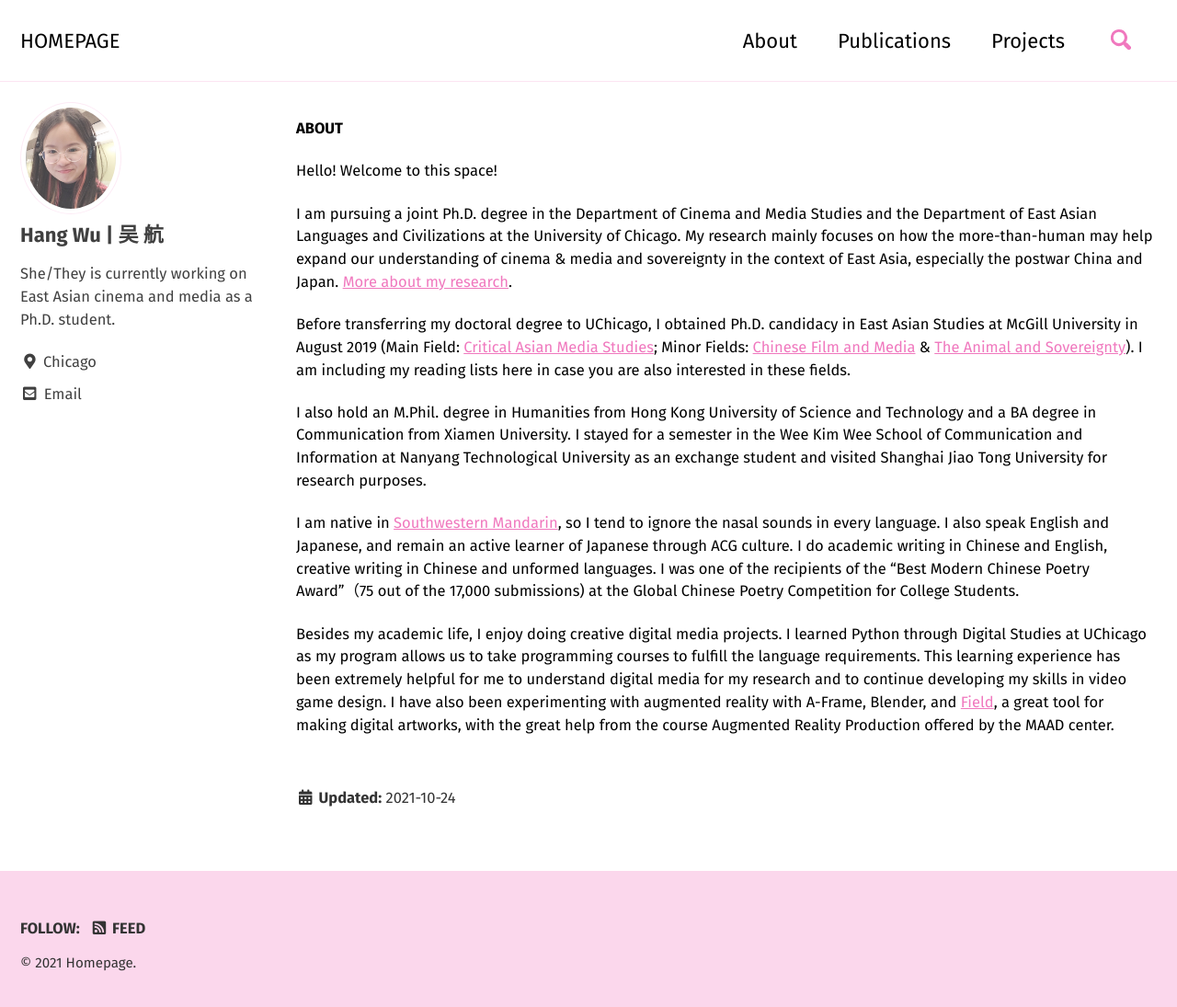
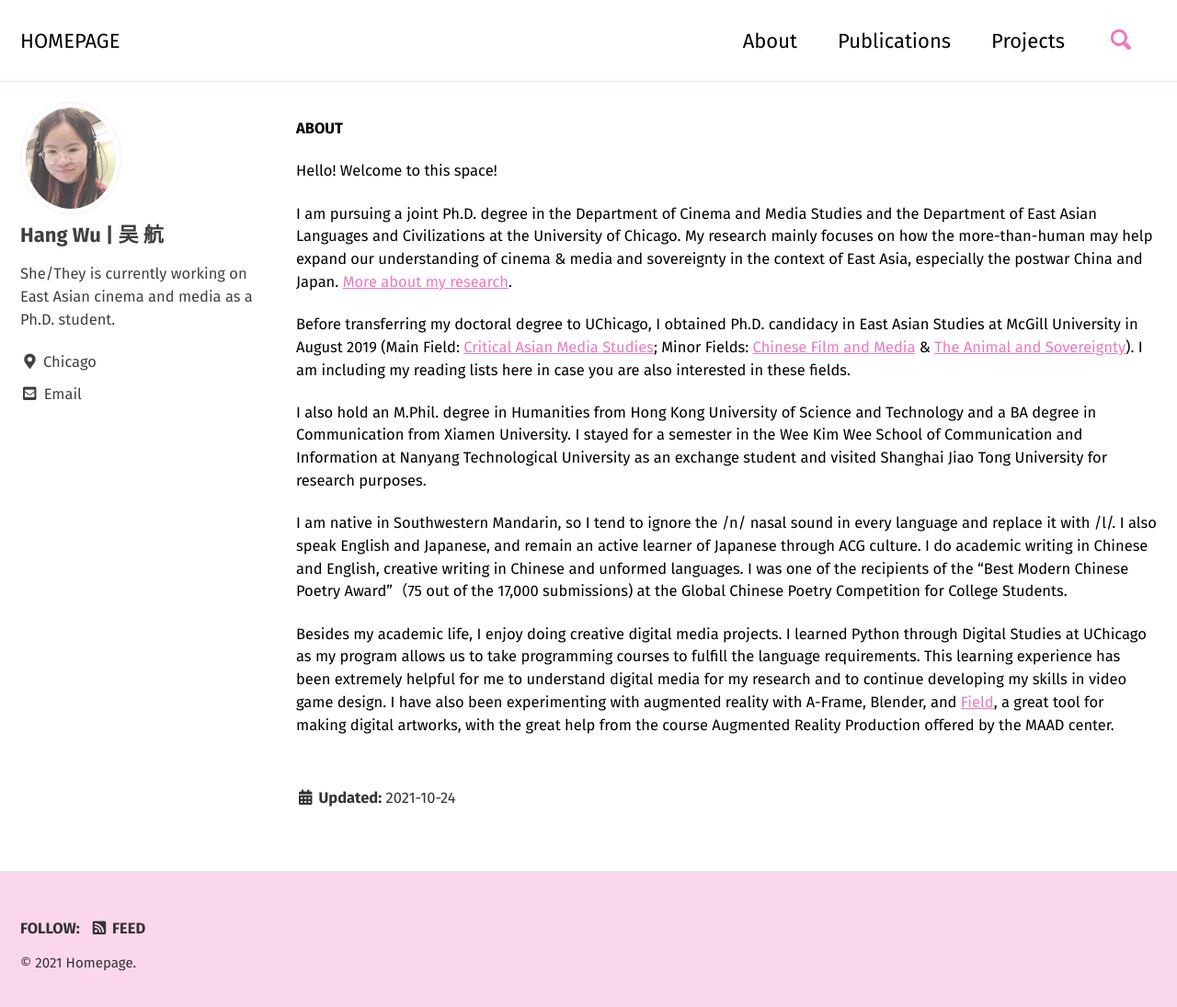
Before and after one commit to hangwu12/homepage, a Jekyll site: the page built from _pages/about.md, in a window 1280 px wide and 1102 px high. Shown: the top 1095 px of the window at 92% size. Built offline with Jekyll 4.4.1, drawn with Linux system fonts in a browser that asks for light colours; cached includes are drawn as plain includes.

Commit message:
Update about.md

```diff
--- a/_pages/about.md
+++ b/_pages/about.md
@@ -18,6 +18,6 @@ Before transferring my doctoral degree to UChicago, I obtained Ph.D. candidacy i
 
 I also hold an M.Phil. degree in Humanities from Hong Kong University of Science and Technology and a BA degree in Communication from Xiamen University. I stayed for a semester in the Wee Kim Wee School of Communication and Information at Nanyang Technological University as an exchange student and visited Shanghai Jiao Tong University for research purposes.
 
-I am native in <a href="https://www.frontiersin.org/articles/10.3389/fcomm.2021.639390/full/">Southwestern Mandarin</a>, so I tend to ignore the nasal sounds in every language. I also speak English and Japanese, and remain an active learner of Japanese through ACG culture. I do academic writing in Chinese and English, creative writing in Chinese and unformed languages. I was one of the recipients of the “Best Modern Chinese Poetry Award”（75 out of the 17,000 submissions) at the Global Chinese Poetry Competition for College Students.
+I am native in Southwestern Mandarin, so I tend to ignore the /n/ nasal sound in every language and replace it with /l/. I also speak English and Japanese, and remain an active learner of Japanese through ACG culture. I do academic writing in Chinese and English, creative writing in Chinese and unformed languages. I was one of the recipients of the “Best Modern Chinese Poetry Award”（75 out of the 17,000 submissions) at the Global Chinese Poetry Competition for College Students.
 
 Besides my academic life, I enjoy doing creative digital media projects. I learned Python through Digital Studies at UChicago as my program allows us to take programming courses to fulfill the language requirements. This learning experience has been extremely helpful for me to understand digital media for my research and to continue developing my skills in video game design. I have also been experimenting with augmented reality with A-Frame, Blender, and <a href="http://openendedgroup.com/field/"> Field</a>, a great tool for making digital artworks, with the great help from the course Augmented Reality Production offered by the MAAD center.
```
